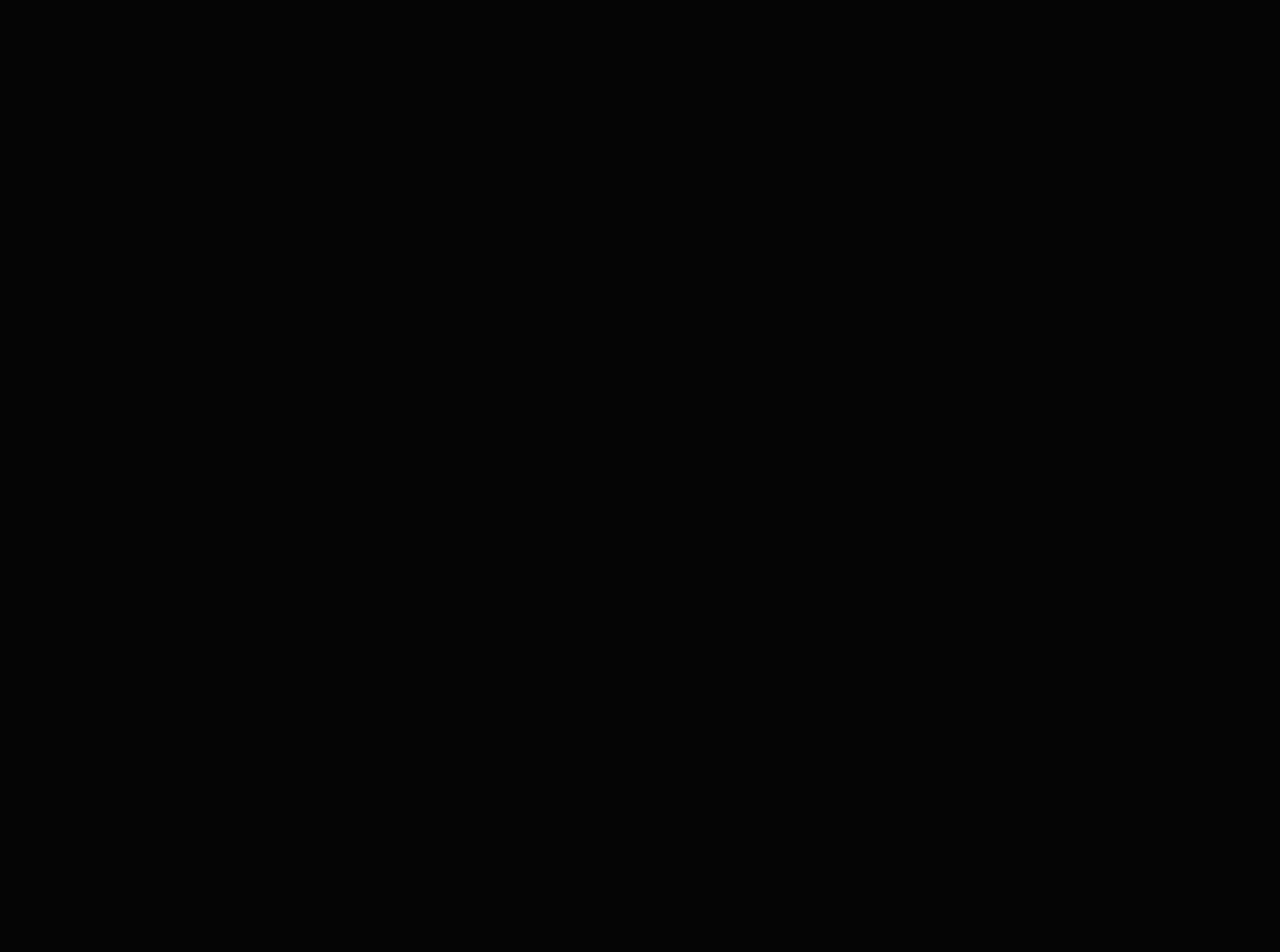
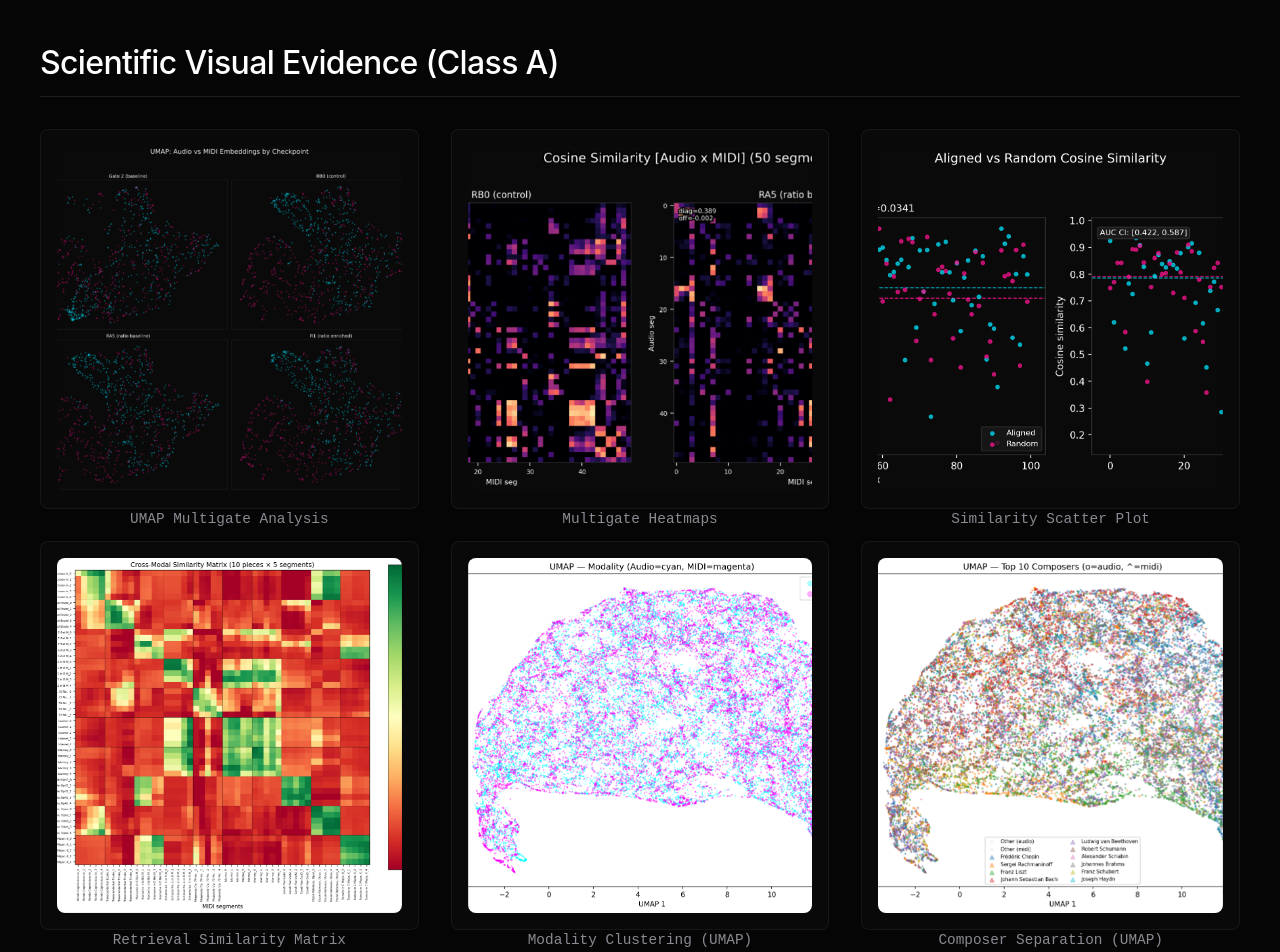
Before and after one commit to SairaAsua/phideus-webside, a React (Vite) app: page /phideus-webside/evidence in a window 1280 px wide. Before the commit this address had no page. Shown: the part 1620-2572 px from the top of the page. Before the commit the page ends 800 px from the top, so only its background shows below. Built offline with nearby package versions, Linux system fonts and the light colour scheme.

Commit message:
Fix App.jsx Router basename to match repo name

```diff
--- a/src/App.jsx
+++ b/src/App.jsx
@@ -7,7 +7,7 @@ import './index.css';
 
 function App() {
     return (
-        <Router>
+        <Router basename="/phideus-webside">
             <Routes>
                 <Route path="/" element={<Home />} />
                 <Route path="/thesis" element={<Home />} /> {/* Routing thesis back to Home which contains it for now */}
--- a/src/pages/Evidence/Evidence.jsx
+++ b/src/pages/Evidence/Evidence.jsx
@@ -92,27 +92,27 @@ export default function Evidence() {
                     <h2>Scientific Visual Evidence (Class A)</h2>
                     <div className={classes.visualsGrid}>
                         <div className={classes.visualCard}>
-                            <LazyImage src="/Para_Sai/assets/figures/fig_umap_multigate.png" alt="UMAP Multigate Visualization" />
+                            <LazyImage src="/assets/figures/fig_umap_multigate.png" alt="UMAP Multigate Visualization" />
                             <p className={classes.visualCaption}>UMAP Multigate Analysis</p>
                         </div>
                         <div className={classes.visualCard}>
-                            <LazyImage src="/Para_Sai/assets/figures/fig_heatmaps_multigate.png" alt="Heatmaps Multigate" />
+                            <LazyImage src="/assets/figures/fig_heatmaps_multigate.png" alt="Heatmaps Multigate" />
                             <p className={classes.visualCaption}>Multigate Heatmaps</p>
                         </div>
                         <div className={classes.visualCard}>
-                            <LazyImage src="/Para_Sai/assets/figures/fig_similarity_scatter.png" alt="Similarity Scatter" />
+                            <LazyImage src="/assets/figures/fig_similarity_scatter.png" alt="Similarity Scatter" />
                             <p className={classes.visualCaption}>Similarity Scatter Plot</p>
                         </div>
                         <div className={classes.visualCard}>
-                            <LazyImage src="/Para_Sai/assets/figures/similarity_matrix.png" alt="Similarity Matrix" />
+                            <LazyImage src="/assets/figures/similarity_matrix.png" alt="Similarity Matrix" />
                             <p className={classes.visualCaption}>Retrieval Similarity Matrix</p>
                         </div>
                         <div className={classes.visualCard}>
-                            <LazyImage src="/Para_Sai/assets/figures/umap_modality.png" alt="UMAP Modality" />
+                            <LazyImage src="/assets/figures/umap_modality.png" alt="UMAP Modality" />
                             <p className={classes.visualCaption}>Modality Clustering (UMAP)</p>
                         </div>
                         <div className={classes.visualCard}>
-                            <LazyImage src="/Para_Sai/assets/figures/umap_composer.png" alt="UMAP Composer" />
+                            <LazyImage src="/assets/figures/umap_composer.png" alt="UMAP Composer" />
                             <p className={classes.visualCaption}>Composer Separation (UMAP)</p>
                         </div>
                     </div>
--- a/src/pages/Home/Home.jsx
+++ b/src/pages/Home/Home.jsx
@@ -12,7 +12,7 @@ export default function Home() {
         <Layout>
             <section className={classes.hero}>
                 <div className={classes.heroBg}>
-                    <LazyImage src="/Para_Sai/assets/backgrounds/HERO_01_drift_frozen.png" alt="Phideus Diagnostic Turning Point" />
+                    <LazyImage src="/assets/backgrounds/HERO_01_drift_frozen.png" alt="Phideus Diagnostic Turning Point" />
                 </div>
                 <div className={`container ${classes.heroContent}`}>
                     <h1 className={classes.title}>PHIDEUS</h1>
@@ -95,7 +95,7 @@ export default function Home() {
             <section className={classes.atmosphereSection}>
                 <div className={`container ${classes.atmosphereGrid}`}>
                     <div className={classes.atmosphereMedia}>
-                        <LazyImage src="/Para_Sai/assets/stylized/fig1_galaxy_umap.png" alt="Stylized galaxy-style UMAP visual" />
+                        <LazyImage src="/assets/stylized/fig1_galaxy_umap.png" alt="Stylized galaxy-style UMAP visual" />
                     </div>
                     <div className={`glass-panel ${classes.atmosphereText}`}>
                         <h2>Visual Atmosphere Layer</h2>
@@ -109,7 +109,7 @@ export default function Home() {
 
             <section className={classes.nextSection}>
                 <div className={classes.nextBg}>
-                    <LazyImage src="/Para_Sai/assets/backgrounds/HERO_02_bridges_separation.png" alt="Phideus Escalon 2 Separation" />
+                    <LazyImage src="/assets/backgrounds/HERO_02_bridges_separation.png" alt="Phideus Escalon 2 Separation" />
                 </div>
                 <div className={`container ${classes.nextContent}`}>
                     <h2>What Comes Next</h2>
```
